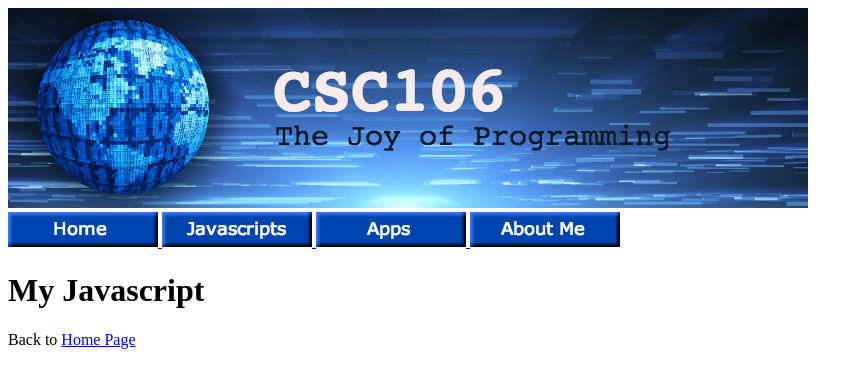
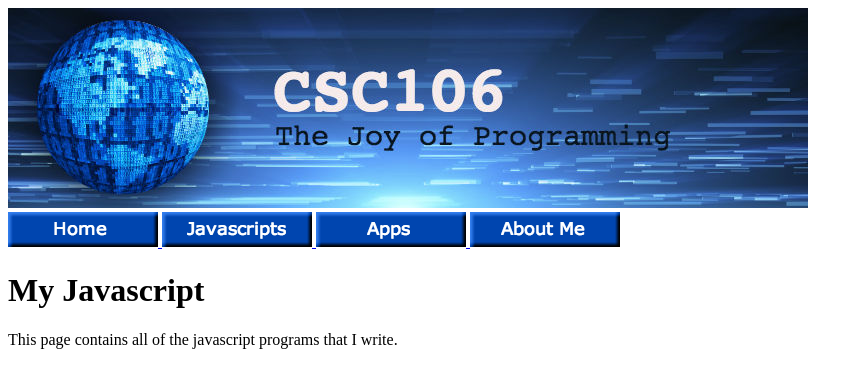
Before and after one commit to josephcarr/josephcarr.github.io, a plain HTML site: page javascripts.html in a window 1280 px wide. Shown: the whole page, without its empty margins (0-863 px from the left). Drawn offline with Linux system fonts and the light colour scheme.

Commit message:
Update javascripts.html

```diff
--- a/javascripts.html
+++ b/javascripts.html
@@ -6,6 +6,7 @@
   </head>
   <body>
     <img src="csc106_banner.jpg"> <br>
+
     <a href="index.html">
         <img src="home.png">
     </a>
@@ -18,7 +19,9 @@
     <a href="about.html">
         <img src="about.png">
     </a>
+
     <h1>My Javascript</h1>
-    Back to <a href="index.html"> Home Page </a>
+
+    <p>This page contains all of the javascript programs that I write.</p>
   </body>
 </html>
```
Lines whose indentation alone changed are shown as unchanged.
